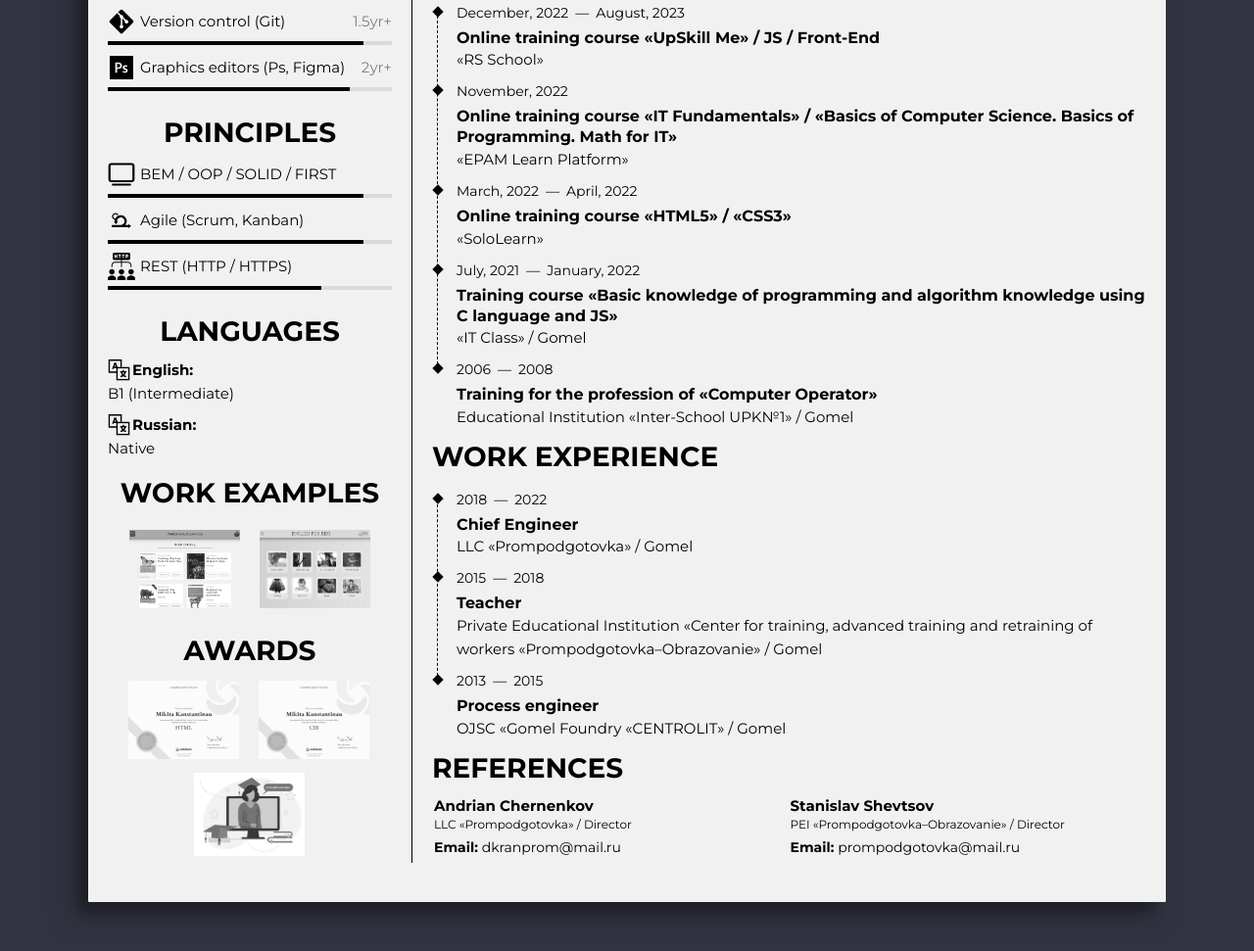
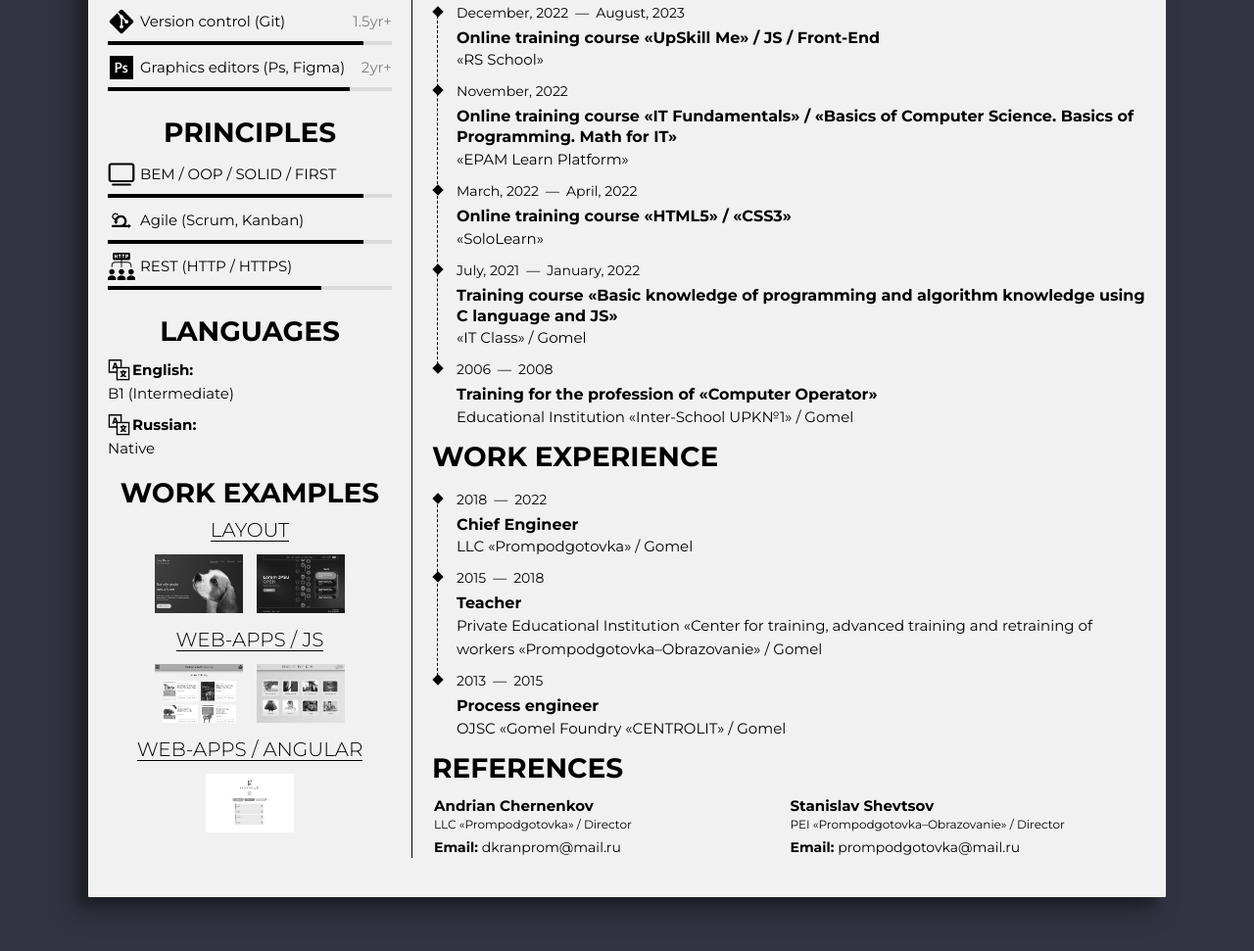
Before and after one commit to nick-konstantinov/CV, a plain HTML site: page src/index.html in a window 1280 px wide. Shown: the part 904-1875 px from the top of the page at 98% size. Drawn offline with Linux system fonts and the light colour scheme.

Commit message:
refactor: delete awards & add work examples

```diff
--- a/src/index.html
+++ b/src/index.html
@@ -272,39 +272,37 @@
                 <!-- Work examples -->
                 <article class="work-examples">
                     <h3 class="info__title" data-lang="work-examples__title">Work examples</h3>
+                    <h4 class="info__sub-title">Layout</h4>
                     <div class="work-examples__content">
                         <div class="work-examples__card">
-                            <a class="work-examples__link" href="https://nick-konstantinov.github.io/Book-shop/index.html#" target="_blank">
+                            <a title="Shelter" class="work-examples__link" href="https://nick-konstantinov.github.io/Shelter/pages/main/index.html" target="_blank">
+                                <img src="img/shelter.jpg" alt="Shelter">
+                            </a>
+                        </div>
+                        <div class="work-examples__card">
+                            <a title="Blub" class="work-examples__link" href="https://nick-konstantinov.github.io/Blub/" target="_blank">
+                                <img src="img/blub.jpg" alt="Blub">
+                            </a>
+                        </div>
+                    </div>
+                    <h4 class="info__sub-title">Web-apps / js</h4>
+                    <div class="work-examples__content">
+                        <div class="work-examples__card">
+                            <a title="Book Shop" class="work-examples__link" href="https://nick-konstantinov.github.io/Book-shop/index.html#" target="_blank">
                                 <img src="img/book-shop.jpg" alt="Book shop">
                             </a>
                         </div>
                         <div class="work-examples__card">
-                            <a class="work-examples__link" href="https://nick-konstantinov.github.io/English-for-kids/task-2-english-for-kids/index.html" target="_blank">
-                                <img src="img/english-for-kids.jpg" alt="Book shop">
+                            <a title="English for Kids" class="work-examples__link" href="https://nick-konstantinov.github.io/English-for-kids/task-2-english-for-kids/index.html" target="_blank">
+                                <img src="img/english-for-kids.jpg" alt="English for kids">
                             </a>
                         </div>
                     </div>
-                </article>
-                <!-- Awards -->
-                <article class="awards">
-                    <h3 class="info__title" data-lang="awards-title">Awards</h3>
-                    <div class="awards__content">
-                        <div class="awards__card">
-                            <a class="awards__link" href="https://www.sololearn.com/certificates/CT-7WB4YVRY" target="_blank">
-                                <img class="awards__img-bw" src="img/c-html-bw.jpg" alt="Certificate HTML">
-                                <img class="awards__img-color" src="img/c-html-color.jpg" alt="Certificate HTML">
-                            </a>
-                        </div>
-                        <div class="awards__card">
-                            <a class="awards__link" href="https://www.sololearn.com/certificates/CT-MD8W3RER" target="_blank">
-                                <img class="awards__img-bw" src="img/c-css-bw.jpg" alt="Certificate CSS">
-                                <img class="awards__img-color" src="img/c-css-color.jpg" alt="Certificate CSS">
-                            </a>
-                        </div>
-                        <div class="awards__card">
-                            <a class="awards__link" href="https://elearn.epam.com/courses/course-v1:EPAM+CIS101E+2021_7/courseware/843d34c712534651b33c121731bdad97/3e487f021dc349c3bf5db862fd188237/" target="_blank">
-                                <img class="awards__img-bw" src="img/c-epam-bw.jpg" alt="Certificate IT Fundementals EPAM">
-                                <img class="awards__img-color" src="img/c-epam-color.jpg" alt="Certificate IT Fundementals EPAM">
+                    <h4 class="info__sub-title">Web-apps / angular</h4>
+                    <div class="work-examples__content">
+                        <div class="work-examples__card">
+                            <a title="Shopping List" class="work-examples__link" href="https://nick-konstantinov.github.io/Shopping-list/" title="Shopping List" target="_blank">
+                                <img src="img/shopping-list.jpg" alt="Shopping list">
                             </a>
                         </div>
                     </div>
--- a/src/styles/blocks/_awards.scss
+++ /dev/null
@@ -1,70 +0,0 @@
-.awards {
-    order: 1;
-    user-select: none;
-    padding-top: 1.5rem;
-
-    &__content {
-        margin-top: 1rem;
-        display: flex;
-        flex-wrap: wrap;
-        justify-content: center;
-    }
-
-    &__card {
-        margin: 0.2rem 0.2rem 1.2rem 0;
-        display: flex;
-        justify-content: center;
-        width: 45%;
-
-        @include desktop {
-            width: 10rem;
-            margin: 0 1rem 0.5rem;
-        }
-    }
-
-    &__link {
-        position: relative;
-        display: block;
-        width: 11.3rem;
-        height: 8rem;
-
-        @include desktop {
-            width: 100%;
-            height: auto;
-        }
-    }
-
-    &__img-bw {
-        max-width: 100%;
-        height: auto;
-        opacity: 1;
-
-        will-change: transform;
-        transition: all 0.3s ease-out;
-    }
-
-    &__img-color {
-        position: absolute;
-        top: 0;
-        left: 0;
-        max-width: 100%;
-        height: auto;
-        opacity: 0;
-
-        will-change: transform;
-        transition: all 0.3s ease-out;
-    }
-
-    &__link:hover .awards__img-bw {
-        box-shadow: var(--shadow-card);
-        transform: scale(1.3);
-        opacity: 0;
-    }
-
-    &__link:hover .awards__img-color {
-        box-shadow: var(--shadow-card);
-        transform: scale(1.3);
-        opacity: 1;
-        z-index: 1;
-    }
-}
--- a/src/styles/blocks/_info.scss
+++ b/src/styles/blocks/_info.scss
@@ -12,6 +12,27 @@
         font-size: 2.8rem;
         font-weight: 700;
         text-transform: uppercase;
+    }
+
+    &__sub-title {
+        padding-top: 0.7rem;
+        display: inline-block;
+        position: relative;
+        font-family: var(--font-family-base);
+        text-align: center;
+        font-size: 2rem;
+        font-weight: 300;
+        text-transform: uppercase;
+
+        &::after {
+            content: '';
+            position: absolute;
+            bottom: 1px;
+            left: 0;
+            width: 100%;
+            height: 1px;
+            background-color: var(--color-black);
+        }
     }
 
     &__short {
--- a/src/styles/blocks/_work-examples.scss
+++ b/src/styles/blocks/_work-examples.scss
@@ -1,16 +1,17 @@
 .work-examples {
     order: 1;
     padding-top: 1.5rem;
+    text-align: center;
 
     &__content {
-        margin-top: 1rem;
+        margin-top: 0.5rem;
         display: flex;
         flex-wrap: wrap;
         justify-content: center;
     }
 
     &__card {
-        margin: 1rem;
+        margin: 0.7rem;
         display: flex;
         justify-content: center;
 
@@ -20,15 +21,15 @@
 
         & img {
             position: relative;
-            width: 11.3rem;
-            height: 8rem;
+            width: 9rem;
+            height: 6rem;
             filter: grayscale(1);
 
             transition: all 0.3s ease-out;
 
             @include desktop {
                 width: 10rem;
-                height: auto;
+                height: 7rem;
             }
         }
 
--- a/src/styles/styles.scss
+++ b/src/styles/styles.scss
@@ -14,7 +14,6 @@
         'blocks/skills',
         'blocks/languages',
         'blocks/work-examples',
-        'blocks/awards',
         'blocks/profile',
         'blocks/education',
         'blocks/exp',
```
Also changed, not shown: src/img/blub.jpg (added), src/img/c-css-bw.jpg (deleted), src/img/c-css-color.jpg (deleted), src/img/c-epam-bw.jpg (deleted), src/img/c-epam-color.jpg (deleted), src/img/c-html-bw.jpg (deleted), src/img/c-html-color.jpg (deleted), src/img/shelter.jpg (added), src/img/shopping-list.jpg (added), src/styles/styles.css, 1 other file.
